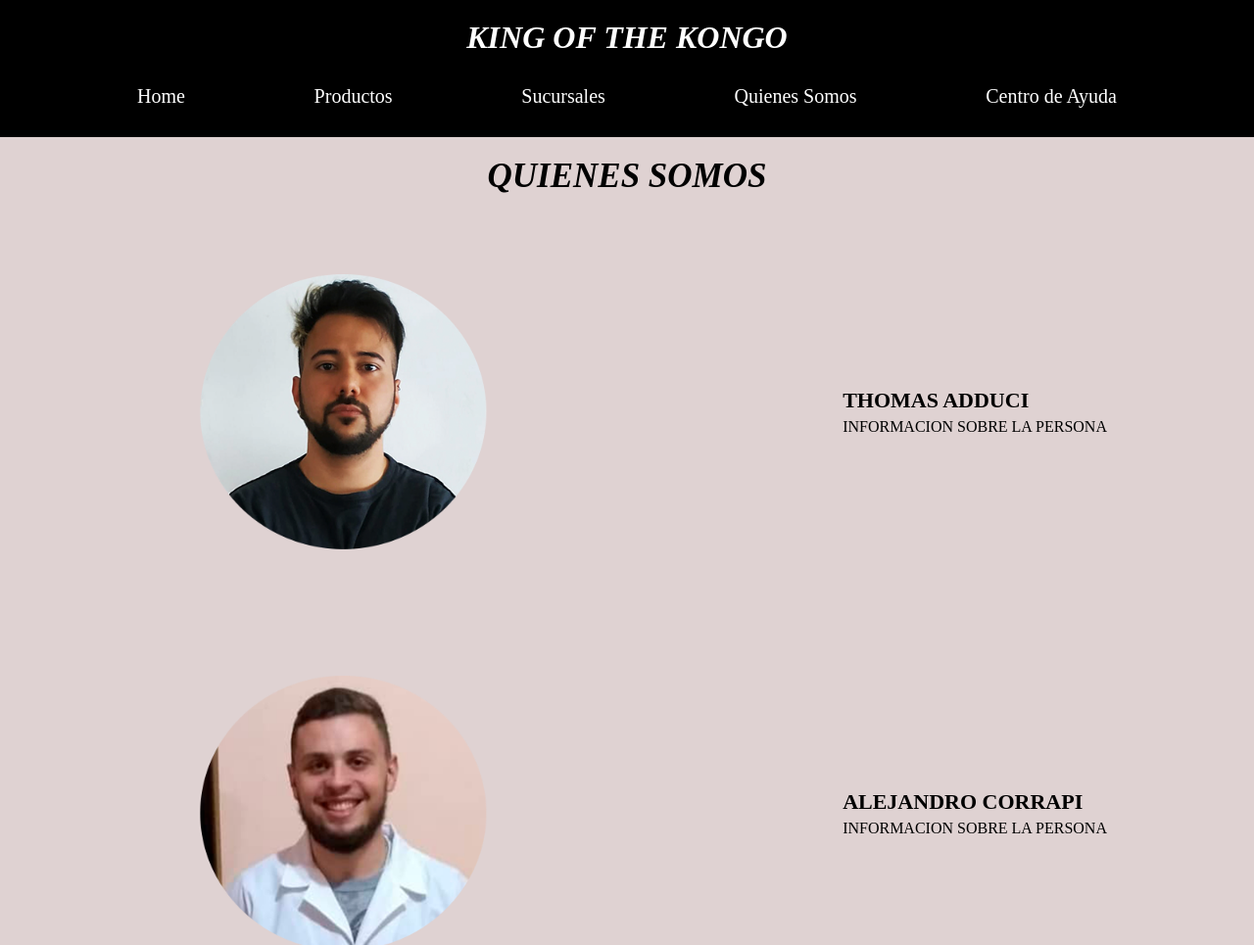
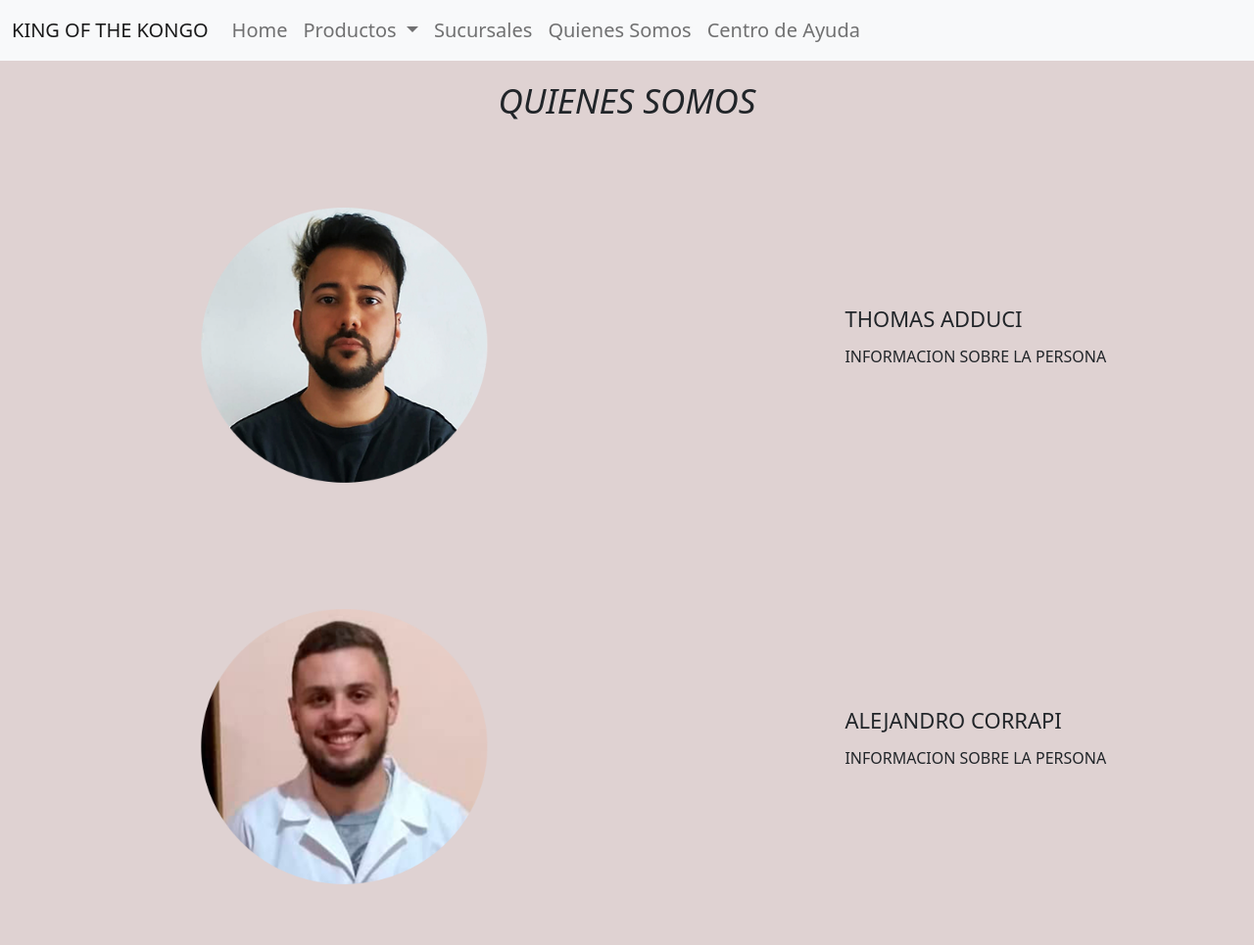
Before and after one commit to ThomasAdduci/kingofthekongo, a plain HTML site: page secciones/about.html in a window 1280 px wide. Shown: the top 965 px of the page at 98% size. Drawn offline with nearby package versions, Linux system fonts and the light colour scheme.

Commit message:
agregue bootstap al proyecto

```diff
--- a/secciones/about.html
+++ b/secciones/about.html
@@ -5,21 +5,48 @@
     <meta charset="UTF-8">
     <meta http-equiv="X-UA-Compatible" content="IE=edge">
     <meta name="viewport" content="width=device-width, initial-scale=1.0">
+    <link href="https://cdn.jsdelivr.net/npm/bootstrap@5.1.3/dist/css/bootstrap.min.css" rel="stylesheet" integrity="sha384-1BmE4kWBq78iYhFldvKuhfTAU6auU8tT94WrHftjDbrCEXSU1oBoqyl2QvZ6jIW3" crossorigin="anonymous">
     <link rel="stylesheet" type="text/css" href="../estilos/style.css">
     <title>Quienes Somos</title>
 </head>
 
 <body>
 
-    <h1>KING OF THE KONGO</h1>
-    <header class="menuNavegador">
-        <div class="navegador">
-            <a href="../index.html">Home</a>
-            <a href="./productos.html">Productos</a>
-            <a href="./sucursales.html">Sucursales</a>
-            <a href="./about.html">Quienes Somos</a>
-            <a href="./ayuda.html">Centro de Ayuda</a>
-        </div>
+    <header>
+        <nav class="navbar navbar-expand-lg navbar-light bg-light">
+            <div class="container-fluid">
+              <a class="navbar-brand">KING OF THE KONGO</a>
+              <button class="navbar-toggler" type="button" data-bs-toggle="collapse" data-bs-target="#navbarNavDropdown" aria-controls="navbarNavDropdown" aria-expanded="false" aria-label="Toggle navigation">
+                <span class="navbar-toggler-icon"></span>
+              </button>
+              <div class="collapse navbar-collapse" id="navbarNavDropdown">
+                <ul class="navbar-nav">
+                  <li class="nav-item">
+                    <a class="nav-link" aria-current="page" href="../index.html">Home</a>
+                  </li>
+                  <li class="nav-item dropdown">
+                    <a class="nav-link dropdown-toggle" id="navbarDropdownMenuLink" role="button" data-bs-toggle="dropdown" aria-expanded="false">
+                      Productos
+                    </a>
+                    <ul class="dropdown-menu" aria-labelledby="navbarDropdownMenuLink">
+                      <li><a class="dropdown-item" href="./productos.html">Hombre</a></li>
+                      <li><a class="dropdown-item" href="./productos.html">Mujer</a></li>
+                      <li><a class="dropdown-item" href="./productos.html">Niño</a></li>
+                    </ul>
+                  </li>
+                  <li class="nav-item">
+                    <a class="nav-link" href="./sucursales.html">Sucursales</a>
+                  </li>
+                  <li class="nav-item">
+                    <a class="nav-link" href="./about.html">Quienes Somos</a>
+                  </li>
+                  <li class="nav-item">
+                    <a class="nav-link" href="./ayuda.html">Centro de Ayuda</a>
+                  </li>
+                </ul>
+              </div>
+            </div>
+          </nav>
     </header>
 
     <h3>QUIENES SOMOS</h3>
@@ -54,7 +81,7 @@
             <a href="https://mail.google.com/">Gmail</a>
         </section>
     </footer>
-
+    <script src="https://cdn.jsdelivr.net/npm/bootstrap@5.1.3/dist/js/bootstrap.bundle.min.js" integrity="sha384-ka7Sk0Gln4gmtz2MlQnikT1wXgYsOg+OMhuP+IlRH9sENBO0LRn5q+8nbTov4+1p" crossorigin="anonymous"></script>
 </body>
 
 </html>
```
Also changed, not shown: secciones/productos.html (+37 -10 lines), secciones/sucursales.html (+37 -10 lines).
